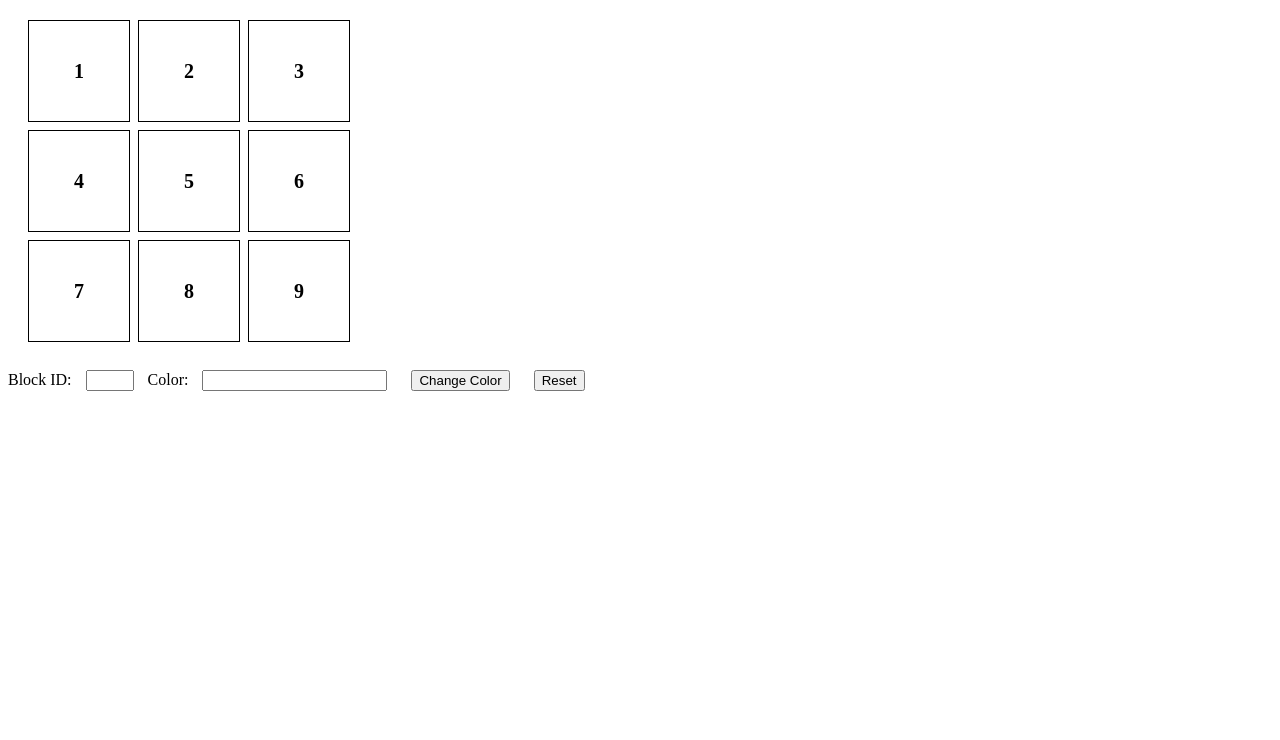
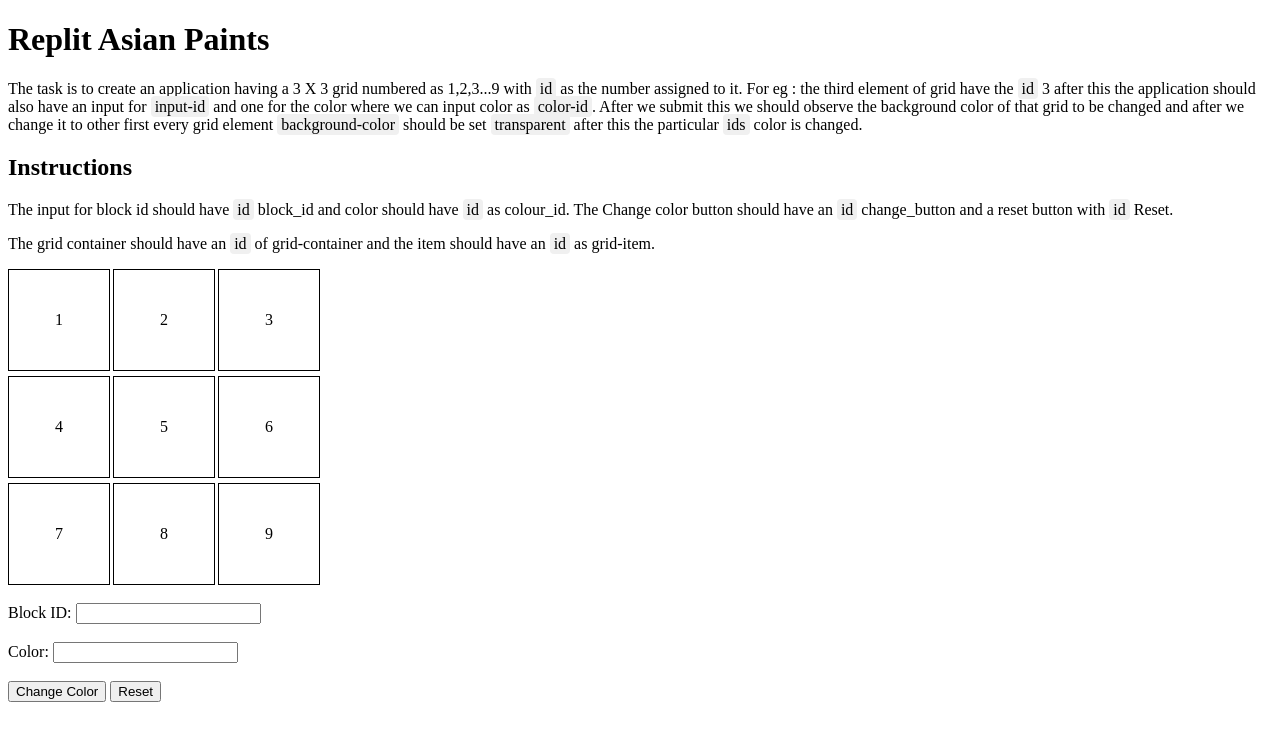
Before and after one commit to acciojob/Replit-Asian-Paints-DachepallySahithi, a website: page main.html in a window 1280 px wide. Drawn offline with Linux system fonts and the light colour scheme.

Commit message:
created a submission

```diff
--- a/main.html
+++ b/main.html
@@ -7,26 +7,36 @@
 </head>
 
 <body>
-	<div id="grid-container">
-		<div class="grid-item" id="1">1</div>
-	    <div class="grid-item" id="2">2</div>
-	    <div class="grid-item" id="3">3</div>
-	    <div class="grid-item" id="4">4</div>
-	    <div class="grid-item" id="5">5</div>
-	    <div class="grid-item" id="6">6</div>
-	    <div class="grid-item" id="7">7</div>
-	    <div class="grid-item" id="8">8</div>
-	    <div class="grid-item" id="9">9</div>
+
+	<h1>Replit Asian Paints</h1>
+	<p>The task is to create an application having a 3 X 3 grid numbered as 1,2,3...9 with <span style="background-color: #f0f0f0; padding: 2px 4px; border-radius: 4px;">id</span> as the number assigned to it. For eg : the third element of grid have the <span style="background-color: #f0f0f0; padding: 2px 4px; border-radius: 4px;">id</span> 3 after this the application should also have an input for <span style="background-color: #f0f0f0; padding: 2px 4px; border-radius: 4px;">input-id</span> and one for the color where we can input color as <span style="background-color: #f0f0f0; padding: 2px 4px; border-radius: 4px;">color-id</span>. After we submit this we should observe the background color of that grid to be changed and after we change it to other first every grid element <span style="background-color: #f0f0f0; padding: 2px 4px; border-radius: 4px;">background-color</span> should be set <span style="background-color: #f0f0f0; padding: 2px 4px; border-radius: 4px;">transparent</span> after this the particular <span style="background-color: #f0f0f0; padding: 2px 4px; border-radius: 4px;">ids</span> color is changed.</p>
+
+	<h2>Instructions</h2>
+	<p>The input for block id should have <span style="background-color: #f0f0f0; padding: 2px 4px; border-radius: 4px;">id</span> block_id and color should have <span style="background-color: #f0f0f0; padding: 2px 4px; border-radius: 4px;">id</span> as colour_id. The Change color button should have an <span style="background-color: #f0f0f0; padding: 2px 4px; border-radius: 4px;">id</span> change_button and a reset button with <span style="background-color: #f0f0f0; padding: 2px 4px; border-radius: 4px;">id</span> Reset.</p>
+
+	<p>The grid container should have an <span style="background-color: #f0f0f0; padding: 2px 4px; border-radius: 4px;">id</span> of grid-container and the item should have an <span style="background-color: #f0f0f0; padding: 2px 4px; border-radius: 4px;">id</span> as grid-item.</p>
+
+	<div id="grid-container" class="grid-container">
+		<div id="1" class="grid-item">1</div>
+		<div id="2" class="grid-item">2</div>
+		<div id="3" class="grid-item">3</div>
+		<div id="4" class="grid-item">4</div>
+		<div id="5" class="grid-item">5</div>
+		<div id="6" class="grid-item">6</div>
+		<div id="7" class="grid-item">7</div>
+		<div id="8" class="grid-item">8</div>
+		<div id="9" class="grid-item">9</div>
 	</div>
 
-	<div>
-        <label for="block_id">Block ID:</label>
-        <input type="number" id="block_id" min="1" max="9">
-        <label for="colour_id">Color: </label>
-        <input type="text" id="colour_id">
-		<button id="change_button">Change Color</button>
-	    <button id="reset_button">Reset</button>
-	</div>
+	<br>
+	<label for="block_id">Block ID:</label>
+	<input type="text" id="block_id" name="block_id"><br><br>
+
+	<label for="colour_id">Color:</label>
+	<input type="text" id="colour_id" name="colour_id"><br><br>
+
+	<button id="change_button">Change Color</button>
+	<button id="reset_button">Reset</button>
 
 	<!-- the entire body must be written by student -->
     <script type="text/javascript" src="./script.js">
--- a/script.js
+++ b/script.js
@@ -1,32 +1,15 @@
 document.getElementById('change_button').addEventListener('click', function() {
-    // Get block ID and color from inputs
-    let blockId = document.getElementById('block_id').value;
-    let color = document.getElementById('colour_id').value;
+    const blockId = document.getElementById('block_id').value;
+    const color = document.getElementById('colour_id').value;
+    const block = document.getElementById(blockId);
+    if (block) {
+      block.style.backgroundColor = color;
+    }
+  });
 
-    // Check if the inputs are valid
-    if (blockId >= 1 && blockId <= 9 && color) {
-        // Reset all grid items to transparent
-        let items = document.querySelectorAll('.grid-item');
-        items.forEach(item => {
-            item.style.backgroundColor = 'transparent';
-        });
-
-        // Change the background color of the selected block
-        let selectedBlock = document.getElementById(blockId);
-        selectedBlock.style.backgroundColor = color;
-    } else {
-        alert('Please enter a valid Block ID (1-9) and Color');
-    }
-});
-
-document.getElementById('reset').addEventListener('click', function() {
-    // Reset all grid items to transparent
-    let items = document.querySelectorAll('.grid-item');
-    items.forEach(item => {
-        item.style.backgroundColor = 'transparent';
+  document.getElementById('reset_button').addEventListener('click', function() {
+    const gridItems = document.querySelectorAll('.grid-item');
+    gridItems.forEach(item => {
+      item.style.backgroundColor = 'transparent';
     });
-
-    // Clear the inputs
-    document.getElementById('block_id').value = '';
-    document.getElementById('colour_id').value = '';
-});
+  });
--- a/styles.css
+++ b/styles.css
@@ -1,24 +1,14 @@
 /*  your css code here. If applicable */
-#grid-container {
+.grid-container {
     display: grid;
     grid-template-columns: repeat(3, 100px);
-    grid-template-rows: repeat(3, 100px);
-    gap: 10px;
-    margin: 20px;
-}
-
-.grid-item {
+    grid-gap: 5px;
+  }
+  .grid-item {
     width: 100px;
     height: 100px;
-    background-color: transparent;
-    border: 1px solid #000;
+    border: 1px solid black;
     display: flex;
+    justify-content: center;
     align-items: center;
-    justify-content: center;
-    font-size: 20px;
-    font-weight: bold;
-}
-
-input, button {
-    margin: 10px;
-}
+  }
```
